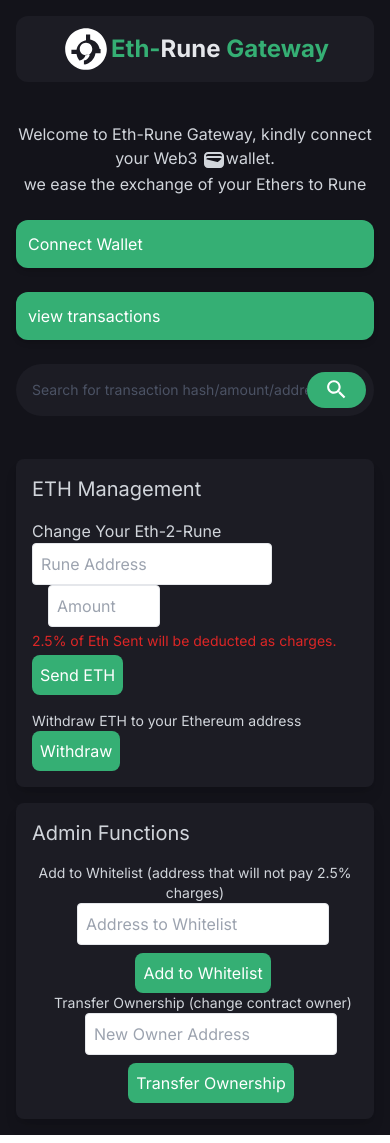
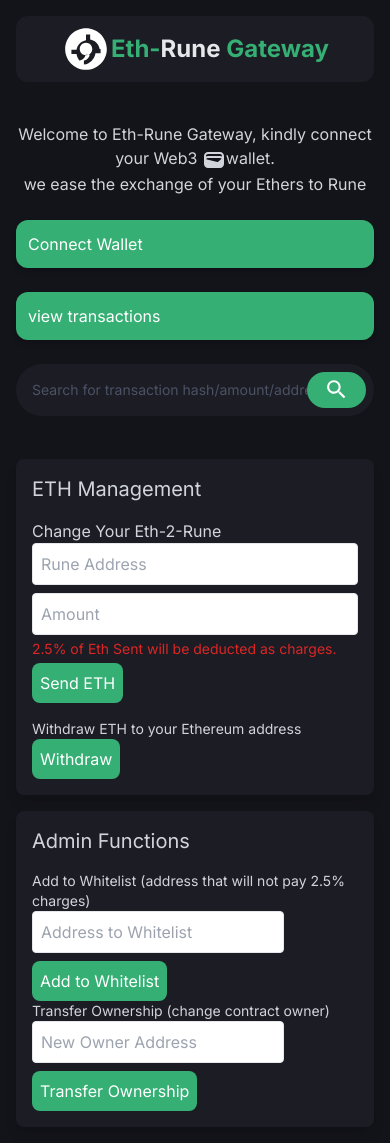
Before and after one commit to Jobex11/ethereumbridge, a Next.js app: page / in a window 390 px wide. Built offline with nearby package versions, Linux system fonts and the light colour scheme.

Commit message:
added changes

```diff
--- a/app/components/LockETH.js
+++ b/app/components/LockETH.js
@@ -26,20 +26,20 @@ const LockETH = ({ web3, account, contract, onActionClick }) => {
   return (
     <div>
       <h4>Change Your Eth-2-Rune</h4>
-      <div className="space-x-4">
+      <div className=" space-y-2 md:space-y-0 md:space-x-4">
         <input
           type="text"
           placeholder="Rune Address"
           value={thorchainAddress}
           onChange={(e) => setThorchainAddress(e.target.value)}
-          className="p-2 border rounded w-60"
+          className="p-2 border rounded w-full md:w-60"
         />
         <input
           type="number"
           placeholder="Amount"
           value={amountToLock}
           onChange={(e) => setAmountToLock(e.target.value)}
-          className="p-2 border rounded w-28"
+          className="p-2 border rounded w-full md:w-28"
         />
       </div>
       <h5 className="text-sm text-red-600 py-1">
--- a/app/components/TransferOwnership.js
+++ b/app/components/TransferOwnership.js
@@ -23,7 +23,7 @@ const TransferOwnership = ({ web3, account, contract, onActionClick }) => {
   };
 
   return (
-    <div className="space-x-4 text-center">
+    <div className="space-x-0 md:space-x-4 md:text-center">
       <h4 className="text-sm">Transfer Ownership (change contract owner)</h4>
       <input
         type="text"
--- a/app/components/WhitelistAddress.js
+++ b/app/components/WhitelistAddress.js
@@ -25,7 +25,7 @@ const WhitelistAddress = ({ web3, account, contract, onActionClick }) => {
   };
 
   return (
-    <div className="space-x-4 text-center">
+    <div className="space-x-0 md:space-x-4 md:text-center">
       <h4 className="text-sm">
         Add to Whitelist (address that will not pay 2.5% charges)
       </h4>
--- a/app/page.js
+++ b/app/page.js
@@ -141,7 +141,7 @@ export default function Home() {
 
           <div className="mt-4 md:mt-6 p-4  rounded-lg shadow-lg bg-[#1c1c24]">
             <h3 className="text-xl mb-4">Admin Functions</h3>
-            <div className="flex flex-col md:flex-row space-x-4">
+            <div className="flex flex-col md:flex-row space-x-0 md:space-x-4">
               <WhitelistAddress
                 web3={web3}
                 account={account}
```
